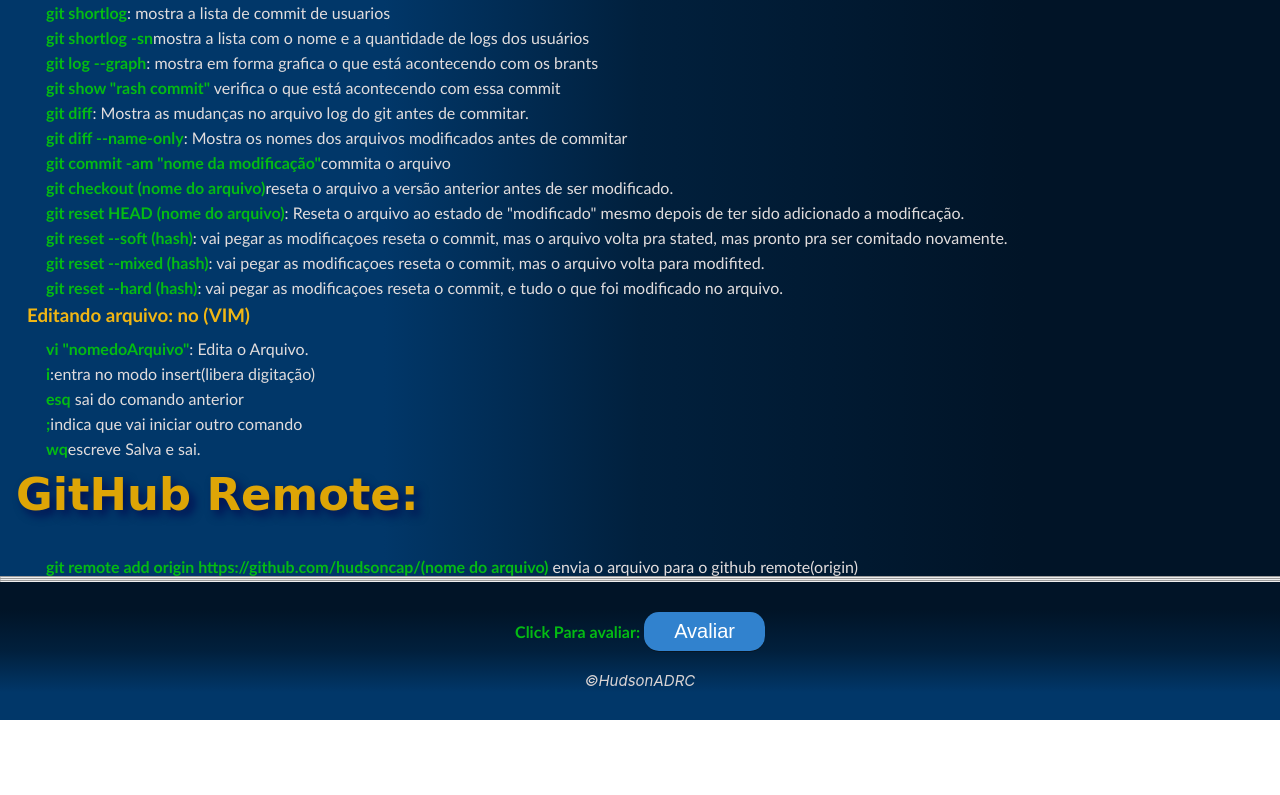
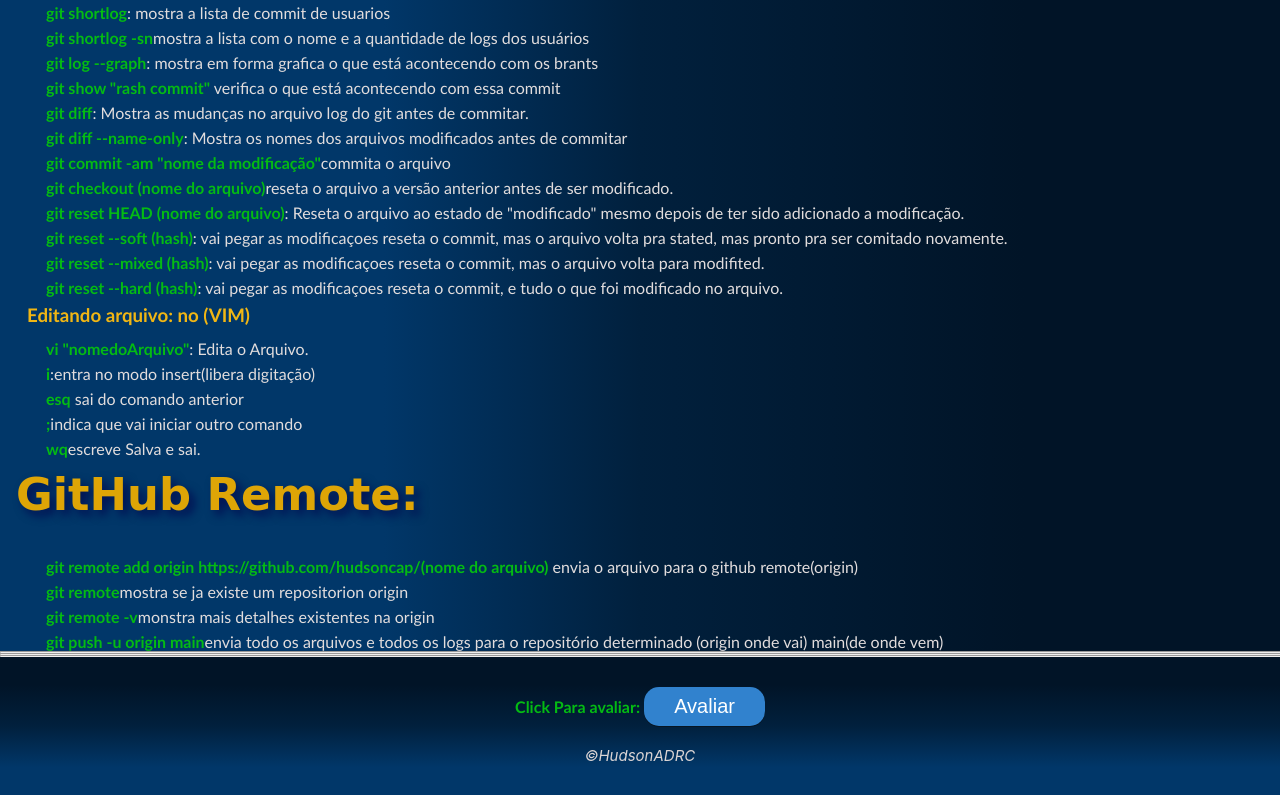
Before and after one commit to hudsoncap/SitedeEstudos, a plain HTML site: page extras/gitgithub.html in a window 1280 px wide. Shown: the part 680-1475 px from the top of the page. Before the commit the page ends 1400 px from the top, so only its background shows below. Drawn offline with Linux system fonts and the light colour scheme; files whose address does not match are found by name; a web font is replaced by a local one.

Commit message:
Update gitgithub.html

```diff
--- a/extras/gitgithub.html
+++ b/extras/gitgithub.html
@@ -71,6 +71,9 @@
 
         <ul>
           <li><strong>git remote add origin https://github.com/hudsoncap/(nome do arquivo)</strong> envia o arquivo para o github remote(origin)</li>
+          <li><strong>git remote</strong>mostra se ja existe um repositorion origin</li>
+          <li><strong>git remote -v</strong>monstra mais detalhes existentes na origin</li>
+          <li><strong>git push -u origin main</strong>envia todo os arquivos e todos os logs para o repositório determinado (origin onde vai) main(de onde vem)</li>
         </ul>
 
 
```
